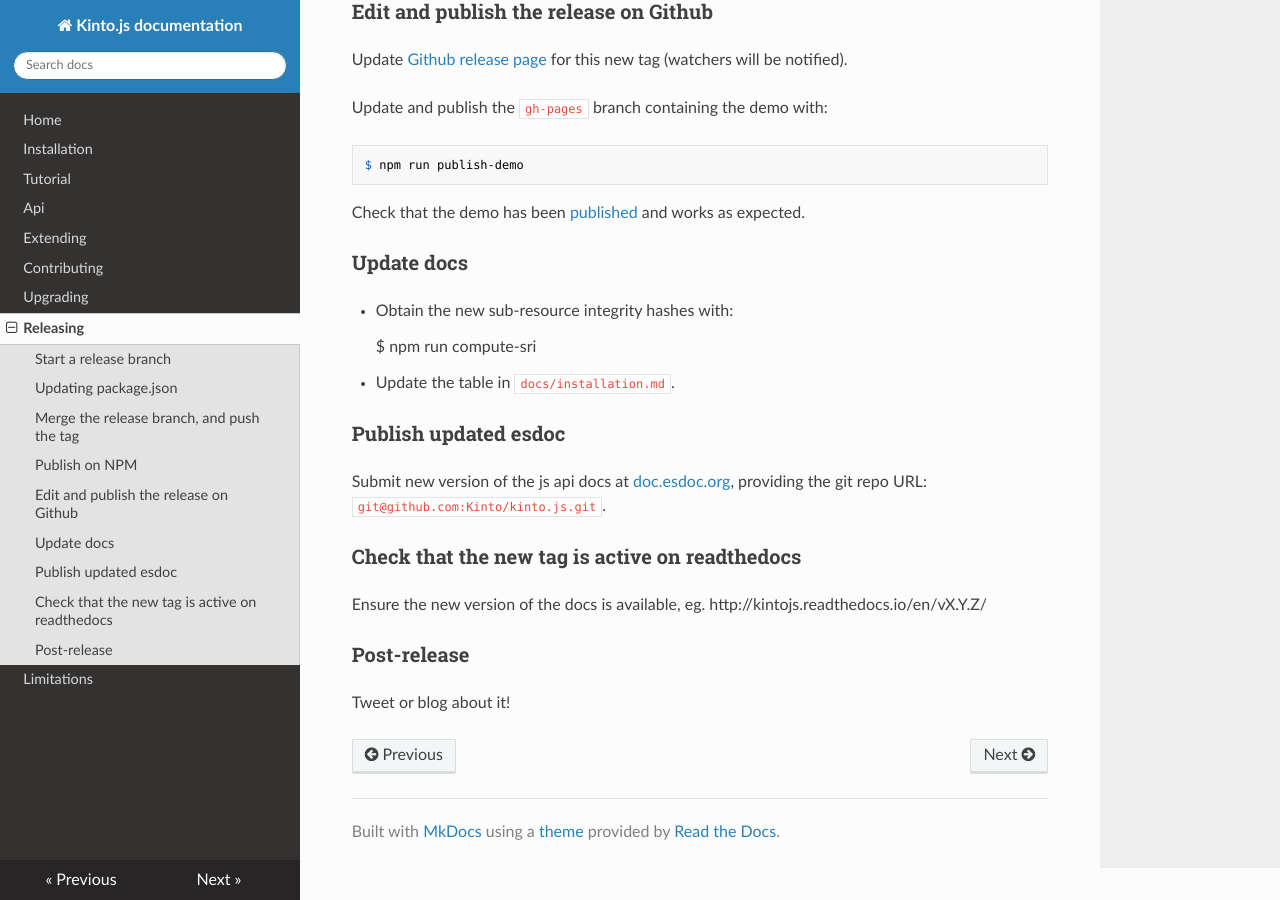
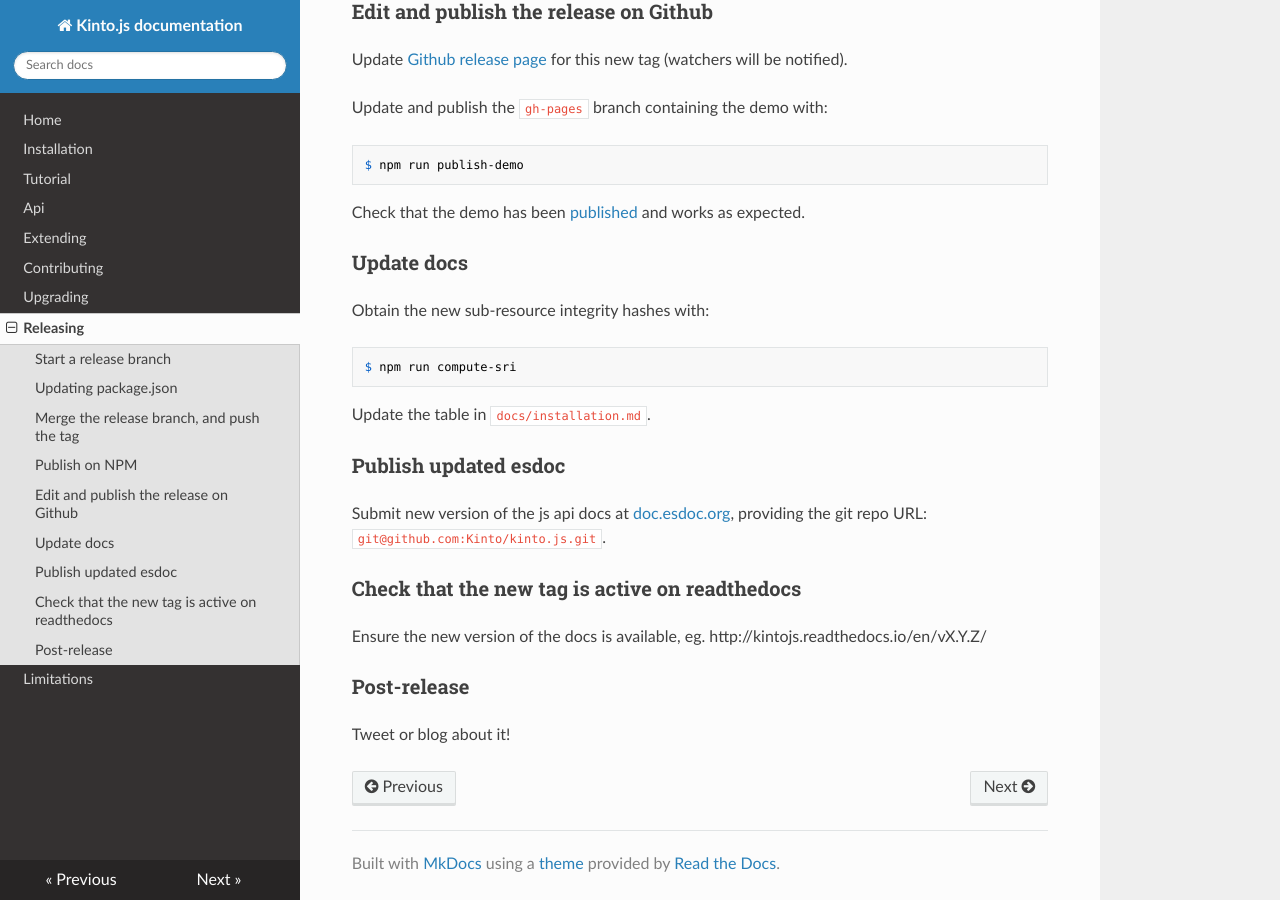
Before and after one commit to Kinto/kinto.js, an MkDocs documentation site: the page built from docs/releasing.md, in a window 1280 px wide and 900 px high, scrolled down 1127 px. Built offline with MkDocs 1.6.1, drawn with Linux system fonts in a browser that asks for light colours; nearby versions of some CDN libraries; old or Windows-style settings are respelled for this version of MkDocs.

Commit message:
Fix docs formatting

```diff
--- a/docs/releasing.md
+++ b/docs/releasing.md
@@ -49,11 +49,11 @@
 
 ### Update docs
 
-- Obtain the new sub-resource integrity hashes with:
+Obtain the new sub-resource integrity hashes with:
 
     $ npm run compute-sri
 
-- Update the table in `docs/installation.md`.
+Update the table in `docs/installation.md`.
 
 ### Publish updated esdoc
 
```
